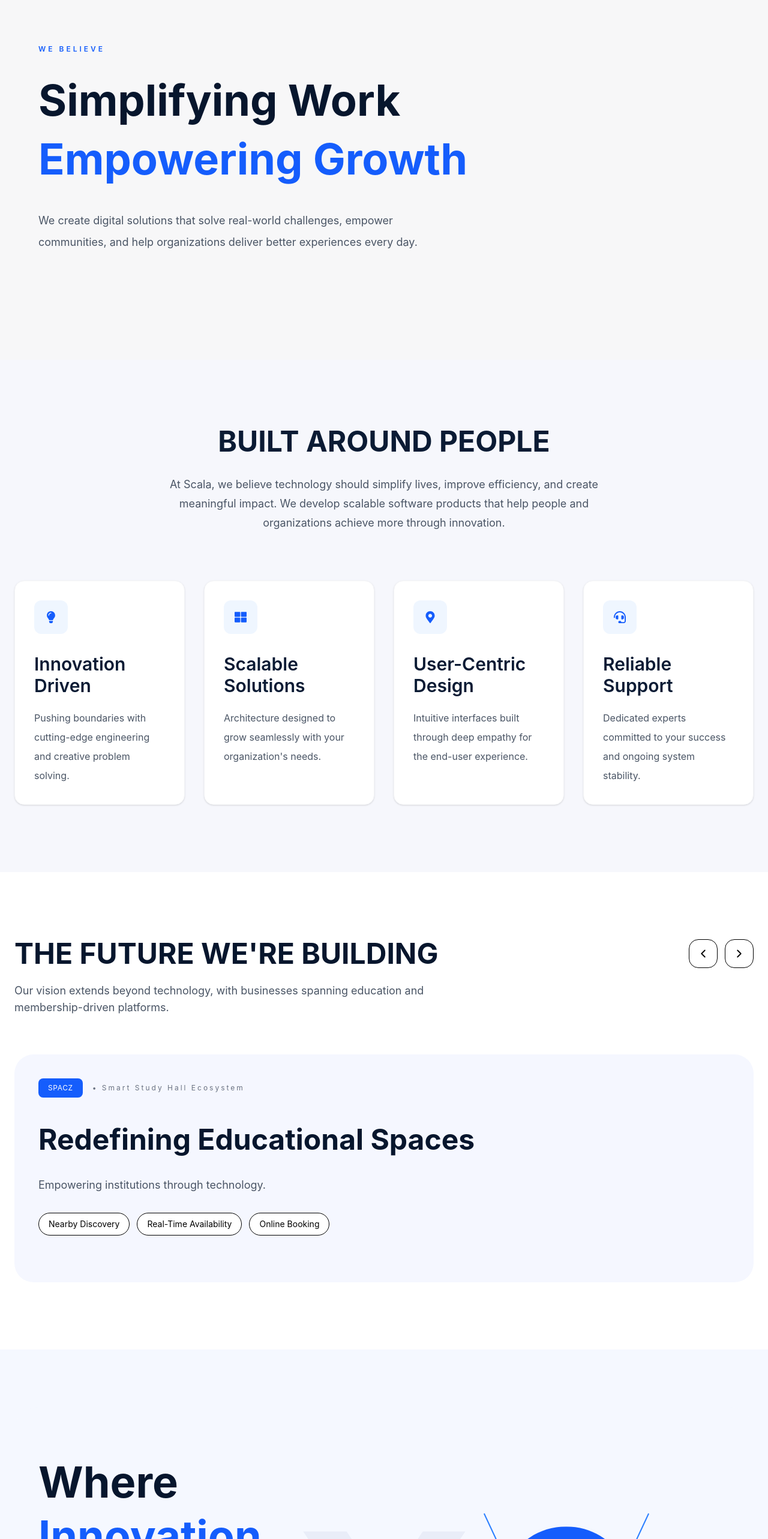
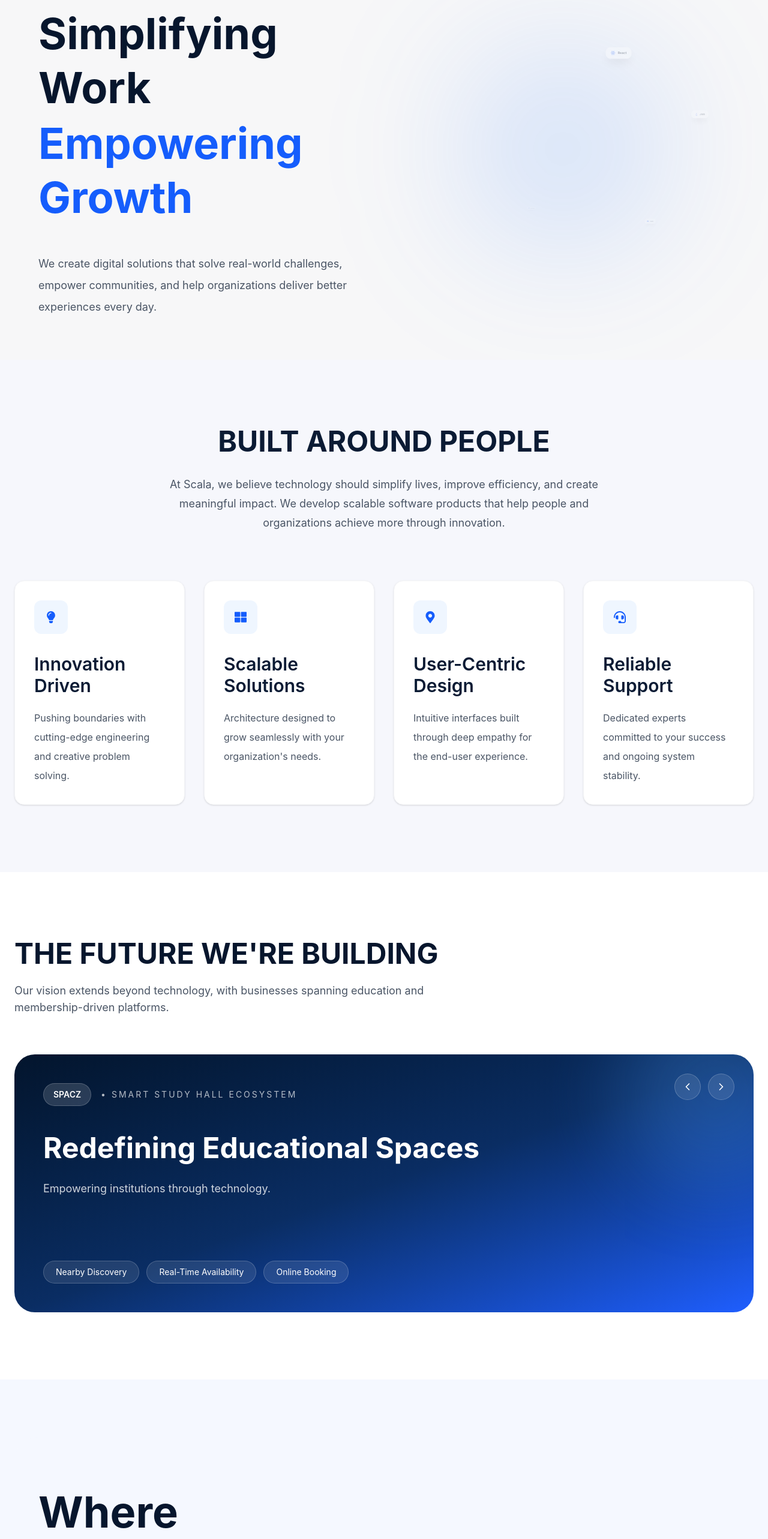
Before and after one commit to Sreevidyakambhampati/scala-website, a React (Vite) app: page / in a window 1280 px wide. Shown: the part 200-2766 px from the top of the page at 60% size. Built offline with nearby package versions, Linux system fonts and the light colour scheme.

Commit message:
did changes in hero, innovation, products

```diff
--- a/src/components/Hero.jsx
+++ b/src/components/Hero.jsx
@@ -1,37 +1,178 @@
+import { motion } from "framer-motion";
+import {
+  FaReact,
+  FaJava,
+  FaCloud,
+  FaRocket,
+  FaCode,
+} from "react-icons/fa";
+
 function Hero() {
+  const text = "Simplifying Work";
+
+  const services = [
+    {
+      title: "React",
+      icon: <FaReact />,
+      top: "15%",
+      left: "55%",
+    },
+    {
+      title: "Java",
+      icon: <FaJava />,
+      top: "35%",
+      left: "80%",
+    },
+    {
+      title: "SaaS",
+      icon: <FaCloud />,
+      top: "70%",
+      left: "65%",
+    },
+    {
+      title: "Animations",
+      icon: <FaRocket />,
+      top: "65%",
+      left: "25%",
+    },
+    {
+      title: "Development",
+      icon: <FaCode />,
+      top: "20%",
+      left: "20%",
+    },
+  ];
+
   return (
-    <section id="hero" className="w-full min-h-screen pt-24 bg-[#f7f7f8] flex items-center">
-      <div className="max-w-7xl mx-auto px-6 lg:px-16 w-full">
+    <section
+      id="hero"
+      className="relative overflow-hidden w-full min-h-screen pt-24 bg-[#f7f7f8] flex items-center"
+    >
+      <div className="max-w-7xl mx-auto px-6 lg:px-16 w-full grid lg:grid-cols-2 gap-10 items-center">
 
-        <p className="text-blue-600 uppercase tracking-[4px] text-xs font-semibold mb-8">
+        {/* LEFT */}
+        <div>
+          <motion.p
+            initial={{ opacity: 0, y: 20 }}
+            animate={{ opacity: 1, y: 0 }}
+            transition={{ duration: 0.6 }}
+            className="text-blue-600 uppercase tracking-[4px] text-xs font-semibold mb-8"
+          >
             WE BELIEVE
-        </p>
+          </motion.p>
 
           <div className="space-y-2">
-          <h1 className="text-5xl md:text-7xl font-bold text-[#07162d] leading-tight">
-            Simplifying Work
-          </h1>
 
-          <h1 className="text-5xl md:text-7xl font-bold text-blue-600 leading-tight">
+            {/* Typing Effect */}
+            <motion.h1
+              animate={{
+                y: [0, -10, 0],
+              }}
+              transition={{
+                duration: 2,
+                delay: 2,
+                repeat: Infinity,
+              }}
+              className="text-5xl md:text-7xl font-bold text-[#07162d] leading-tight"
+            >
+              {text.split("").map((letter, index) => (
+                <motion.span
+                  key={index}
+                  initial={{ opacity: 0 }}
+                  animate={{ opacity: 1 }}
+                  transition={{
+                    delay: index * 0.08,
+                  }}
+                >
+                  {letter}
+                </motion.span>
+              ))}
+            </motion.h1>
+
+            {/* Slide Up */}
+            <motion.h1
+              initial={{
+                opacity: 0,
+                y: 120,
+              }}
+              animate={{
+                opacity: 1,
+                y: [0, -10, 0],
+              }}
+              transition={{
+                opacity: {
+                  duration: 1,
+                  delay: 1.6,
+                },
+                y: {
+                  duration: 2,
+                  delay: 1.6,
+                  repeat: Infinity,
+                },
+              }}
+              className="text-5xl md:text-7xl font-bold text-blue-600 leading-tight"
+            >
               Empowering Growth
-          </h1>
+            </motion.h1>
           </div>
 
-        <p className="mt-10 max-w-2xl text-gray-600 text-lg leading-9">
+          <motion.p
+            initial={{ opacity: 0 }}
+            animate={{ opacity: 1 }}
+            transition={{ delay: 2 }}
+            className="mt-10 max-w-2xl text-gray-600 text-lg leading-9"
+          >
             We create digital solutions that solve real-world challenges,
             empower communities, and help organizations deliver better
             experiences every day.
+          </motion.p>
+        </div>
+
+        {/* RIGHT SIDE */}
+        <div className="relative flex justify-center items-center h-[500px]">
+
+          {/* Glow */}
+          <div className="absolute w-80 h-80 bg-blue-500/20 rounded-full blur-[120px]" />
+
+          {services.map((service, index) => (
+            <motion.div
+              key={index}
+              initial={{
+                opacity: 0,
+                scale: 0,
+                y: 80,
+              }}
+              animate={{
+                opacity: 1,
+                scale: 1,
+                y: [0, -15, 0],
+              }}
+              transition={{
+                delay: 2 + index * 0.2,
+                duration: 3,
+                repeat: Infinity,
+                ease: "easeInOut",
+              }}
+              className="absolute"
+              style={{
+                top: service.top,
+                left: service.left,
+              }}
+            >
+              <div className="bg-white shadow-2xl rounded-3xl px-6 py-4 flex items-center gap-3 border border-gray-100">
+
+                <div className="text-blue-600 text-2xl">
+                  {service.icon}
+                </div>
+
+                <p className="font-semibold text-gray-800">
+                  {service.title}
                 </p>
 
-        {/* <div className="flex flex-wrap gap-5 mt-12">
-          <button className="bg-blue-600 text-white px-8 py-4 rounded-xl text-lg font-medium hover:bg-blue-700 transition duration-300 hover:scale-105">
-            Explore Our Products →
-          </button>
-
-          <button className="bg-blue-50 border border-blue-100 text-blue-600 px-8 py-4 rounded-xl text-lg font-medium hover:bg-blue-100 transition duration-300 hover:scale-105">
-            Book a Demo
-          </button>
-        </div> */}
+              </div>
+            </motion.div>
+          ))}
+        </div>
 
       </div>
     </section>
--- a/src/components/Innovation.jsx
+++ b/src/components/Innovation.jsx
@@ -17,7 +17,17 @@ function Innovation() {
             X
           </h1>
 
-          <div className="relative z-10 grid lg:grid-cols-2 gap-16 items-center">
+          <div
+  className="
+    relative z-10
+    grid
+    min-[778px]:grid-cols-2
+    gap-8
+    lg:gap-16
+    items-center
+  "
+>
+
 
             {/* Left */}
 
@@ -53,36 +63,67 @@ function Innovation() {
             </div>
 
            {/* Right */}
-
-            <div className="flex justify-center">
-
+<div
+  className="
+    hidden
+    min-[635px]:block
+    min-[778px]:flex
+    justify-center
+    items-center
+  "
+>
   <motion.div
-                animate={{
-                  y: [0, -20, 0],
-                }}
+    animate={{ y: [0, -20, 0] }}
     transition={{
       duration: 3,
       repeat: Infinity,
       ease: "easeInOut",
     }}
-                className="relative"
+    className="
+      relative
+
+      min-[635px]:absolute
+      min-[635px]:top-28
+      min-[635px]:right-8
+
+      min-[778px]:static
+    "
   >
-                {/* Rays */}
+    <span
+      className="
+        absolute
+        -top-4
+        left-6
+        w-[2px]
+        h-8
+        bg-blue-500
+        rotate-[-25deg]
+      "
+    />
 
-                <span className="absolute -top-6 left-8 w-[2px] h-12 bg-blue-500 rotate-[-25deg]" />
-
-                <span className="absolute -top-6 right-8 w-[2px] h-12 bg-blue-500 rotate-[25deg]" />
-
-                {/* Bulb */}
+    <span
+      className="
+        absolute
+        -top-4
+        right-6
+        w-[2px]
+        h-8
+        bg-blue-500
+        rotate-[25deg]
+      "
+    />
 
     <FaLightbulb
-                  className="text-[320px] text-blue-600 drop-shadow-xl"
+      className="
+        text-[120px]
+        min-[778px]:text-[240px]
+        min-[1200px]:text-[320px]
+        text-blue-600
+        drop-shadow-xl
+      "
     />
-
   </motion.div>
-
 </div>
-
           </div>
         </div>
 
--- a/src/components/Products.jsx
+++ b/src/components/Products.jsx
@@ -1,12 +1,7 @@
 import { useRef } from "react";
 import { products } from "../data/productsData";
-
 import { Swiper, SwiperSlide } from "swiper/react";
-
-import {
-  FiChevronLeft,
-  FiChevronRight,
-} from "react-icons/fi";
+import { FiChevronLeft, FiChevronRight } from "react-icons/fi";
 
 import "swiper/css";
 
@@ -14,49 +9,20 @@ function Products() {
   const swiperRef = useRef(null);
 
   return (
-    <section
-      id="products"
-      className="py-28 bg-white"
-    >
+    <section id="products" className="py-28 bg-white">
       <div className="max-w-7xl mx-auto px-6">
 
         {/* Heading */}
-        <div className="flex justify-between items-start mb-16">
 
-          <div>
+        <div className="mb-16">
           <h2 className="text-5xl font-bold text-[#07162D] mb-6">
             THE FUTURE WE'RE BUILDING
           </h2>
 
           <p className="text-gray-600 text-lg max-w-3xl">
-              Our vision extends beyond technology,
-              with businesses spanning education and
-              membership-driven platforms.
+            Our vision extends beyond technology, with businesses spanning
+            education and membership-driven platforms.
           </p>
-          </div>
-
-          {/* Navigation Arrows */}
-          <div className="flex gap-3">
-
-            <button
-              onClick={() =>
-                swiperRef.current?.slidePrev()
-              }
-              className="w-12 h-12 border rounded-2xl flex items-center justify-center hover:bg-gray-100 transition"
-            >
-              <FiChevronLeft size={22} />
-            </button>
-
-            <button
-              onClick={() =>
-                swiperRef.current?.slideNext()
-              }
-              className="w-12 h-12 border rounded-2xl flex items-center justify-center hover:bg-gray-100 transition"
-            >
-              <FiChevronRight size={22} />
-            </button>
-
-          </div>
         </div>
 
         {/* Swiper */}
@@ -65,107 +31,141 @@ function Products() {
           slidesPerView={1}
           spaceBetween={30}
           speed={800}
-          grabCursor={true}
+          grabCursor
+          simulateTouch
+          allowTouchMove
+          resistanceRatio={0.85}
           onSwiper={(swiper) => {
             swiperRef.current = swiper;
 
-            // make swiper accessible from navbar
+            // KEEP THIS FOR NAVBAR
             window.productsSwiper = swiper;
           }}
         >
           {products.map((item) => (
             <SwiperSlide key={item.id}>
+              <div
+                className={`
+                relative
+                overflow-hidden
+                rounded-[34px]
+                h-[430px]
+                p-12
+                text-white
+                cursor-grab
+                active:cursor-grabbing
+
+                ${
+                  item.name === "SPACZ"
+                    ? "bg-gradient-to-br from-[#03152D] via-[#0A2D63] to-[#1F5EFF]"
+                    : item.name === "STRIKE"
+                    ? "bg-gradient-to-br from-[#481111] via-[#C14A0D] to-[#FF8A00]"
+                    : "bg-gradient-to-br from-[#0F172A] via-[#284B63] to-[#4FD1C5]"
+                }
+              `}
+              >
+                {/* Glow */}
 
                 <div
                   className={`
-                  rounded-[32px]
-                  p-10
-                  min-h-[380px]
-                  transition-all
-                  duration-500
+                  absolute
+                  -right-24
+                  -top-24
+                  w-80
+                  h-80
+                  rounded-full
+                  blur-3xl
+                  opacity-25
+
                   ${
-                    item.dark
-                      ? "bg-[#03152D] text-white"
-                      : "bg-[#F5F7FF]"
+                    item.name === "SPACZ"
+                      ? "bg-blue-400"
+                      : item.name === "STRIKE"
+                      ? "bg-orange-300"
+                      : "bg-cyan-300"
                   }
                 `}
+                />
+
+                {/* Navigation */}
+
+                <div className="absolute top-8 right-8 flex gap-3 z-20">
+                  <button
+                    onClick={() => swiperRef.current?.slidePrev()}
+                    className="w-11 h-11 rounded-full bg-white/10 border border-white/20 backdrop-blur flex items-center justify-center hover:bg-white/20 transition"
                   >
+                    <FiChevronLeft size={20} />
+                  </button>
+
+                  <button
+                    onClick={() => swiperRef.current?.slideNext()}
+                    className="w-11 h-11 rounded-full bg-white/10 border border-white/20 backdrop-blur flex items-center justify-center hover:bg-white/20 transition"
+                  >
+                    <FiChevronRight size={20} />
+                  </button>
+                </div>
+
+                {/* Content */}
+
+                <div className="relative z-10 h-full flex flex-col">
 
                   {/* Top */}
 
                   <div className="flex items-center gap-4 mb-10">
-
-                  <span className="bg-blue-600 text-white px-4 py-2 rounded-lg text-xs tracking-wider">
+                    <span className="px-4 py-2 rounded-full bg-white/15 border border-white/20 text-sm font-semibold">
                       {item.name}
                     </span>
 
-                  <span
-                    className={`text-xs tracking-[3px] ${
-                      item.dark
-                        ? "text-gray-400"
-                        : "text-gray-500"
-                    }`}
-                  >
+                    <span className="uppercase tracking-[3px] text-sm text-white/70">
                       • {item.category}
                     </span>
-
                   </div>
 
                   {/* Title */}
 
-                <h3
-                  className={`text-5xl font-bold leading-tight mb-8 ${
-                    item.dark
-                      ? "text-white"
-                      : "text-[#07162D]"
-                  }`}
-                >
+                  <h3 className="text-5xl font-bold leading-tight mb-6 max-w-3xl">
                     {item.title}
                   </h3>
 
-                {/* Light Card */}
+                  {/* Light Cards */}
 
                   {!item.dark && (
                     <>
-                    <p className="text-gray-600 mb-8 text-lg">
+                      <p className="text-white/80 text-lg mb-8">
                         {item.description}
                       </p>
 
-                    <div className="flex flex-wrap gap-3">
-
+                      <div className="flex flex-wrap gap-3 mt-auto">
                         {item.tags?.map((tag) => (
                           <span
                             key={tag}
-                          className="bg-white px-4 py-2 rounded-full border text-sm"
+                            className="px-5 py-2 rounded-full bg-white/10 border border-white/20 backdrop-blur text-sm"
                           >
                             {tag}
                           </span>
                         ))}
-
                       </div>
                     </>
                   )}
 
-                {/* Dark Card */}
+                  {/* Dark Cards */}
 
                   {item.dark && (
                     <>
-                    <p className="text-gray-400 text-lg mb-10">
+                      <p className="text-white/75 text-lg mb-10">
                         {item.description}
                       </p>
 
-                    <button className="border-b border-cyan-400 text-cyan-400 pb-1 hover:text-white transition">
+                      <button className="w-fit border-b border-cyan-300 text-cyan-200 pb-1 hover:text-white transition">
                         View Case Study
                       </button>
                     </>
                   )}
-
                 </div>
-
+              </div>
             </SwiperSlide>
           ))}
         </Swiper>
-
       </div>
     </section>
   );
--- a/src/data/productsData.js
+++ b/src/data/productsData.js
@@ -22,13 +22,4 @@ export const products = [
       "Empowering businesses via technology.",
     dark: true,
   },
-  {
-    id: 3,
-    name: "SCALERP",
-    category: "Enterprise Suite",
-    title: "Digital Transformation",
-    description:
-      "Simplifying workflows for organizations.",
-    dark: false,
-  },
 ];
```
Lines whose indentation alone changed are shown as unchanged.
